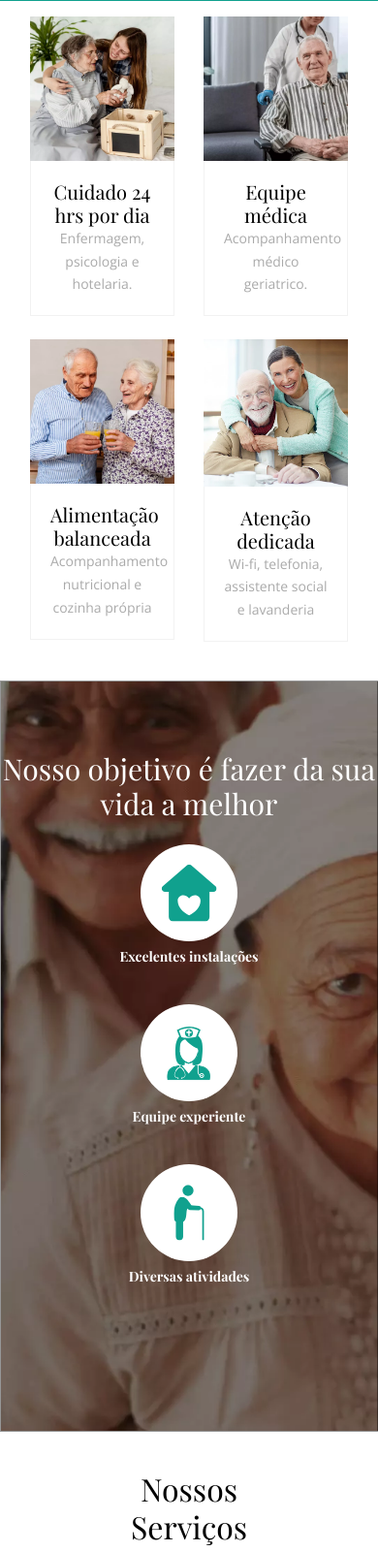
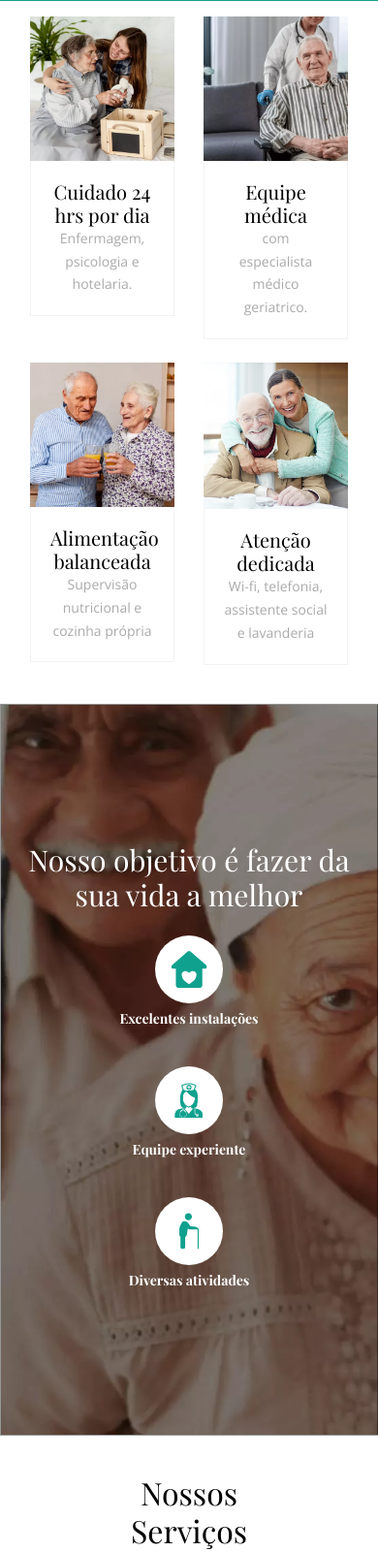
Before and after one commit to cristiano-da-matta/BV-site, a PHP site: page / in a window 390 px wide. Shown: the part 2213-3814 px from the top of the page at 97% size. Run offline with PHP 8.4, Linux system fonts and the light colour scheme; some libraries are stand-ins or nearby versions; some web fonts are replaced.

Commit message:
ajustes na responsividade da landing

```diff
--- a/css/style.css
+++ b/css/style.css
@@ -968,6 +968,12 @@ body:after {
   }
 }
 
+@media(max-width: 600px ) {
+  .ajustemargintexto {
+    margin: 5vw;
+  }
+}
+
 .feature-v1 .pagination-item.active {
   background: #fff;
   position: relative;
@@ -1096,8 +1102,8 @@ body:after {
 
 .feature .img-wrap {
   display: inline-block;
-  width: 100px;
-  height: 100px;
+  width: 70px;
+  height: 70px;
   position: relative;
   border-radius: 50%;
   background: #fff;
@@ -1105,7 +1111,7 @@ body:after {
 
 .feature .img-wrap img {
   position: absolute;
-  width: 60px;
+  width: 39px;
   top: 50%;
   left: 50%;
   -webkit-transform: translate(-50%, -50%);
@@ -1465,7 +1471,7 @@ figure figcaption {
   height: auto;
   width: 100vw;
   border: 1px solid rgba(0, 0, 0, 0.411);
-  padding-top: 30vh;
+  padding-top: 16vh;
   background-attachment: fixed;
   background-size: cover;
   background-repeat: no-repeat;
@@ -1504,7 +1510,7 @@ font-size: 30px;
     display: none;
   }
   .textoparallax {
-    font-size: 27px;
+    font-size: 24px;
     }
     .mb_parallax_overlay {
       height: auto;
@@ -1580,3 +1586,7 @@ font-size: 30px;
 .my-float{
 	margin-top:16px;
 }
+
+.ajustealtura {
+margin-top: 20vh;
+}
--- a/index.php
+++ b/index.php
@@ -211,8 +211,8 @@
             <div class="service">
               <a href="#" class="d-block"><img src="images/AnyConv.com__img_4_sq.webp" alt="Image" class="img-fluid"></a>
               <div class="service-inner">
-                <h3>Cuidado 24 hrs por dia</h3>
-                <p>Enfermagem, psicologia e hotelaria.</p>
+                <h3 class="breakword">Cuidado 24 hrs por dia</h3>
+                <p class="breakword">Enfermagem, psicologia e hotelaria.</p>
               </div>
             </div>
           </div>
@@ -220,8 +220,8 @@
             <div class="service">
               <a href="#" class="d-block"><img src="images/AnyConv.com__img_1_sq.webp" alt="Image" class="img-fluid"></a>
               <div class="service-inner">
-                <h3>Equipe médica</h3>
-                <p>Acompanhamento médico geriatrico.</p>
+                <h3 class="breakword">Equipe médica</h3>
+                <p class="breakword">com especialista médico geriatrico.</p>
               </div>
             </div>
           </div>
@@ -229,17 +229,17 @@
             <div class="service">
               <a href="#" class="d-block"><img src="images/AnyConv.com__img_2_sq.webp" alt="Image" class="img-fluid"></a>
               <div class="service-inner">
-                <h3 class="semquebra">Alimentação balanceada</h3>
-                <p>Acompanhamento nutricional e cozinha própria</p>
+                <h3 class="semquebra" class="breakword">Alimentação balanceada</h3>
+                <p class="breakword">Supervisão nutricional e cozinha própria</p>
               </div>
             </div>
           </div>
           <div class="col-6 col-sm-6 col-md-6 mb-4 mb-lg-0 col-lg-3">
             <div class="service">
-              <a href="#" class="d-block"><img src="images/img_3_sq.webp" alt="Image" class="img-fluid"></a>
+              <a class="d-block" class="breakword"><img src="images/img_3_sq.webp" alt="Image" class="img-fluid"></a>
               <div class="service-inner">
-                <h3>Atenção dedicada</h3>
-                <p>Wi-fi, telefonia, assistente social e lavanderia</p>
+                <h3 class="breakword">Atenção dedicada</h3>
+                <p class="breakword">Wi-fi, telefonia, assistente social e lavanderia</p>
               </div>
             </div>
           </div>
@@ -254,11 +254,12 @@
 
 
     <!-- <div class="cover overlay parallax-window"> -->
+
       <div class="mb_parallax_container" id="mb_parallax_one">
                 <div class="container mb_parallax_overlay ajustesparallax">
-          <div class="row">
+          <div class="row ajustealtura">
             <div class="col-lg-8 mx-auto text-center align-self-center">
-              <h1 class="mb-4 heading textoparallax">Nosso objetivo é fazer da sua vida a melhor</h1>
+              <h1 class="mb-4 heading textoparallax ajustemargintexto">Nosso objetivo é fazer da sua vida a melhor</h1>
               <div class="row">
                 <div class="col-lg-4">
                   <div class="feature">
```
